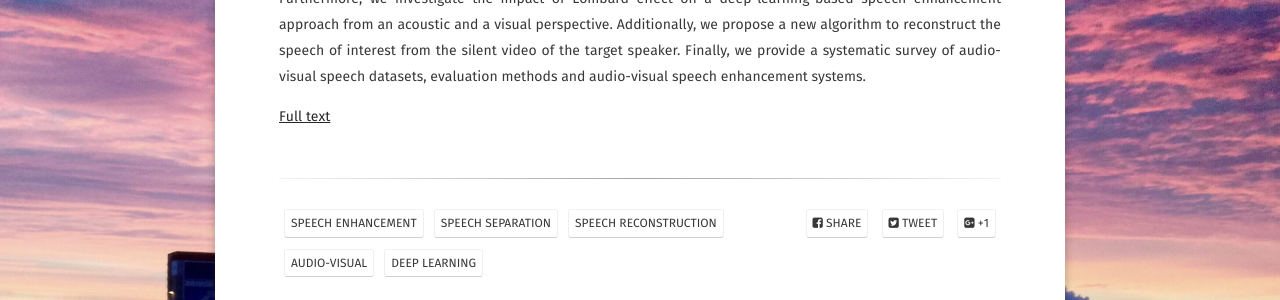
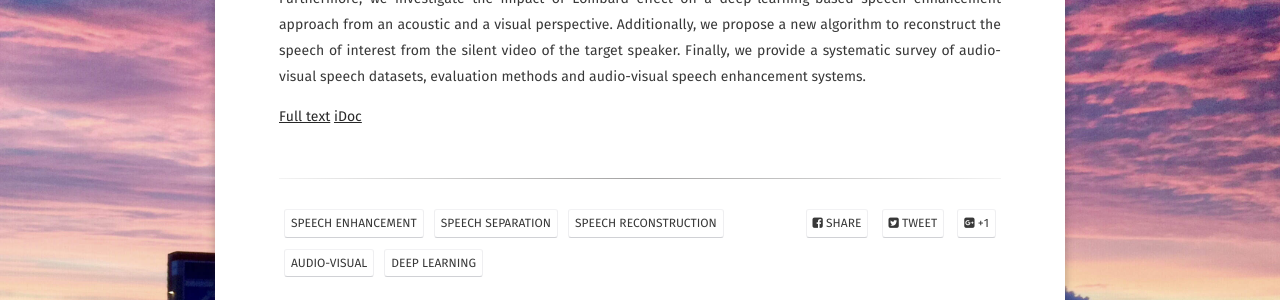
Before and after one commit to danmic/danmic.github.io, a Jekyll site: the page built from _posts/2021-01-01-av-se-phd.md, in a window 1280 px wide. Shown: the part 1076-1376 px from the top of the page. Built offline with Jekyll 4.4.1, drawn with Linux system fonts in a browser that asks for light colours; some web fonts are replaced.

Commit message:
Update 2021-01-01-av-se-phd.md

```diff
--- a/_posts/2021-01-01-av-se-phd.md
+++ b/_posts/2021-01-01-av-se-phd.md
@@ -25,4 +25,4 @@ When the background noise level is sufficiently high and/or the listener is hear
 
 In this thesis, we study the problem of audio-visual speech enhancement based on deep learning using one microphone and one camera. In particular, we propose a new taxonomy and perform an experimental analysis of training targets and objective functions for audio-visual speech enhancement systems based on deep learning. Furthermore, we investigate the impact of Lombard effect on a deep-learning-based speech enhancement approach from an acoustic and a visual perspective. Additionally, we propose a new algorithm to reconstruct the speech of interest from the silent video of the target speaker. Finally, we provide a systematic survey of audio-visual speech datasets, evaluation methods and audio-visual speech enhancement systems.
 
-[Full text](https://vbn.aau.dk/en/publications/audio-visual-speech-enhancement-based-on-deep-learning)
+[Full text](https://vbn.aau.dk/en/publications/audio-visual-speech-enhancement-based-on-deep-learning) [iDoc](https://danmic.github.io/av-se-idoc/)
```
